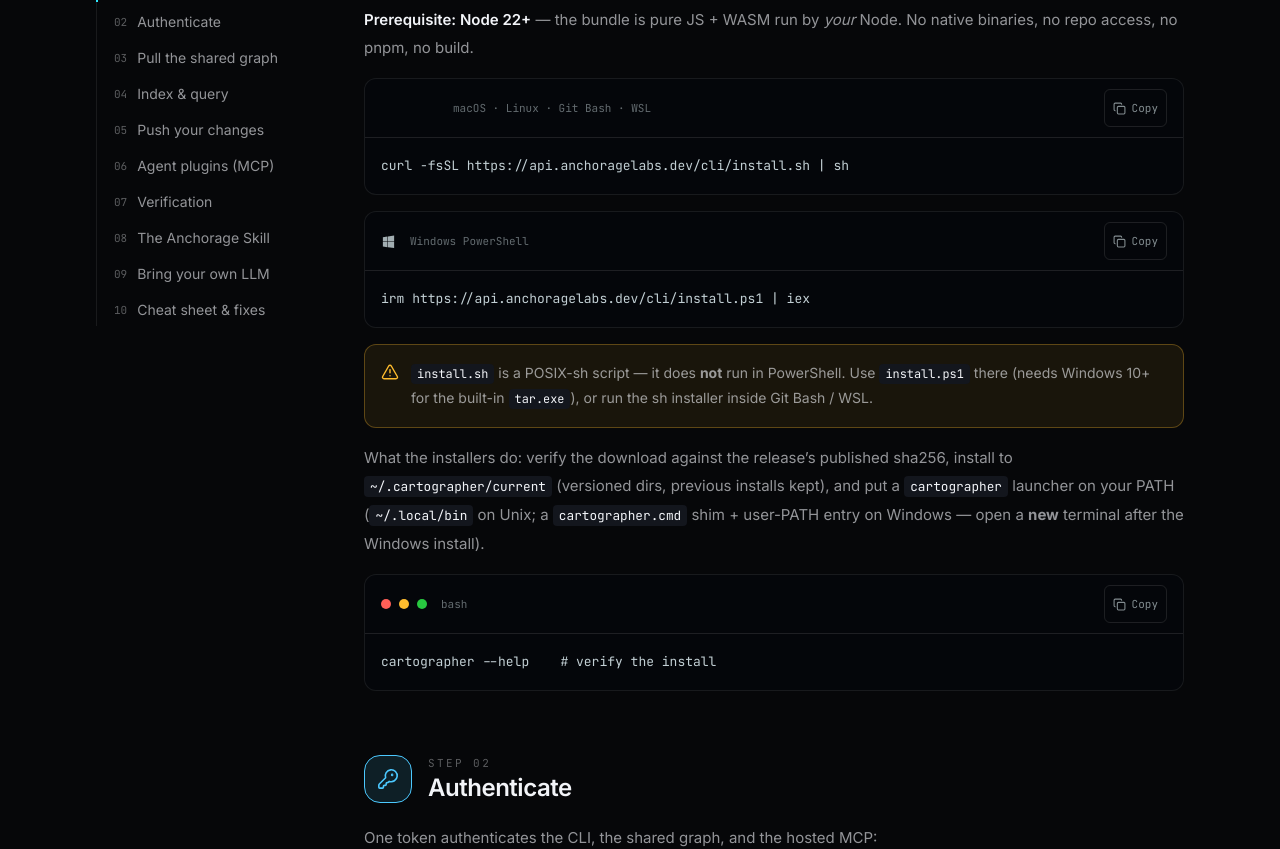
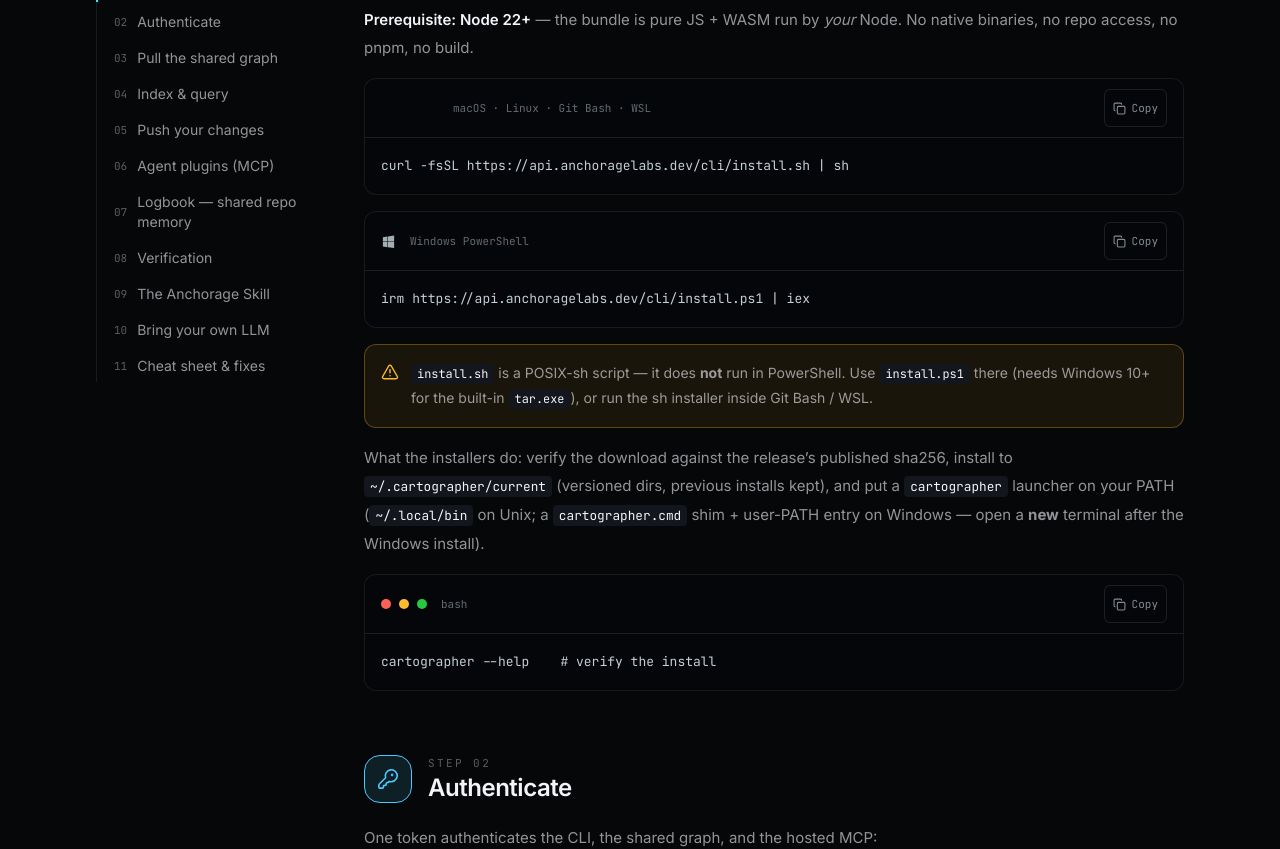
Before and after one commit to AnchorageLabs/anchorage-web, a Next.js app: page /cartographer in a window 1280 px wide. Shown: the part 691-1540 px from the top of the page. Built offline with nearby package versions, Linux system fonts and the light colour scheme; some icons are missing.

Commit message:
feat(web): Logbook step on the Cartographer setup guide — observe/promote/compile, MCP write path, Action (A5)

```diff
--- a/app/cartographer/page.tsx
+++ b/app/cartographer/page.tsx
@@ -5,6 +5,7 @@
   ArrowDownToLine,
   ArrowLeft,
   ArrowUpFromLine,
+  BookOpenCheck,
   BrainCircuit,
   Check,
   CircleCheck,
@@ -39,6 +40,7 @@
   { id: "query", label: "Index & query" },
   { id: "push", label: "Push your changes" },
   { id: "mcp", label: "Agent plugins (MCP)" },
+  { id: "logbook", label: "Logbook — shared repo memory" },
   { id: "verify", label: "Verification" },
   { id: "skill", label: "The Anchorage Skill" },
   { id: "llm", label: "Bring your own LLM" },
@@ -76,6 +78,7 @@
   query: Search,
   push: ArrowUpFromLine,
   mcp: Plug,
+  logbook: BookOpenCheck,
   verify: CircleCheck,
   skill: Sparkles,
   llm: BrainCircuit,
@@ -436,7 +439,38 @@
           </Step>
 
           {/* 7 */}
-          <Step n={7} id="verify" title="One-command verification">
+          <Step n={7} id="logbook" title="Logbook — teach it once, every agent knows it">
+            <p>
+              Repo knowledge usually gets re-taught to every agent separately. <strong>Logbook</strong> is the
+              shared, reviewed alternative: any agent <strong>proposes</strong> an observation (&ldquo;this boot
+              command works&rdquo;, &ldquo;this test is flaky&rdquo;), a human <strong>promotes</strong> it — exactly
+              like a pull request — and <C>logbook compile</C> renders accepted canon into the context files agents
+              actually read (<C>CLAUDE.md</C>, <C>AGENTS.md</C>, <C>.github/copilot-instructions.md</C>,{" "}
+              <C>GEMINI.md</C>, <C>.cursor/rules/logbook.mdc</C>):
+            </p>
+            <CodeBlock
+              code={"cartographer observe cmd:boot \"make dev boots api+web on :3001\" --kind=boot-command\ncartographer observations --accept=o0230bc1fcd72 --by=<reviewer>\ncartographer logbook compile         # accepted canon -> every agent's context file"}
+            />
+            <p>
+              Agents connected over MCP propose without shelling out (<C>logbook_propose</C> /{" "}
+              <C>logbook_list</C>); provenance comes from the client&rsquo;s identity (set{" "}
+              <C>CARTOGRAPHER_AGENT=&lt;agent-name&gt;</C> once), never from tool arguments — and promotion is{" "}
+              <strong>never</strong> exposed over MCP: review stays a human act on the committed{" "}
+              <C>.anchorage/observations.ndjson</C> diff. A GitHub Action (
+              <C>AnchorageLabs/anchorage-cartographer/action@v0</C>) fails PRs whose compiled blocks are stale and
+              opens an auto-PR with the recompile after merges. Full spec:{" "}
+              <a
+                href="https://github.com/AnchorageLabs/anchorage-cartographer/blob/main/docs/logbook.md"
+                className="text-[var(--cartographer)] underline decoration-[var(--border)] underline-offset-4 hover:decoration-current"
+              >
+                docs/logbook.md
+              </a>
+              .
+            </p>
+          </Step>
+
+          {/* 8 */}
+          <Step n={8} id="verify" title="One-command verification">
             <CodeBlock code="cartographer status --json   # with ANCHORAGE_API_TOKEN exported" />
             <p>
               Healthy output has <C>&quot;fresh&quot;: true</C> (tree vs index) <strong>and</strong> a{" "}
@@ -445,8 +479,8 @@
             </p>
           </Step>
 
-          {/* 8 */}
-          <Step n={8} id="skill" title="Give your agents the Anchorage Skill">
+          {/* 9 */}
+          <Step n={9} id="skill" title="Give your agents the Anchorage Skill">
             <p>
               Installing the plugin gives agents the tools; the <strong>skill</strong> makes them use the graph
               instead of grepping. Paste the contents of <C>anchorage-agent-skill.md</C> into each agent&rsquo;s
@@ -483,8 +517,8 @@
             </p>
           </Step>
 
-          {/* 9 */}
-          <Step n={9} id="llm" title="Bring your own LLM (optional)">
+          {/* 10 */}
+          <Step n={10} id="llm" title="Bring your own LLM (optional)">
             <p>
               Core queries are zero-token. Two optional commands call a model: <C>cartographer narrate</C>{" "}
               (plain-language repo summary) and <C>cartographer map --llm</C> (architecture claims). Configure your own
@@ -495,8 +529,8 @@
             />
           </Step>
 
-          {/* 10 */}
-          <Step n={10} id="troubleshooting" title="Cheat sheet & troubleshooting">
+          {/* 11 */}
+          <Step n={11} id="troubleshooting" title="Cheat sheet & troubleshooting">
             <p>
               <strong className="text-[var(--ink)]">Daily:</strong> <C>pull</C> → work (<C>impact</C> / <C>refs</C> /{" "}
               <C>tests-for</C>, agent tools) → <C>push</C>. Keep <C>cartographer watch</C> running during long sessions.
```
